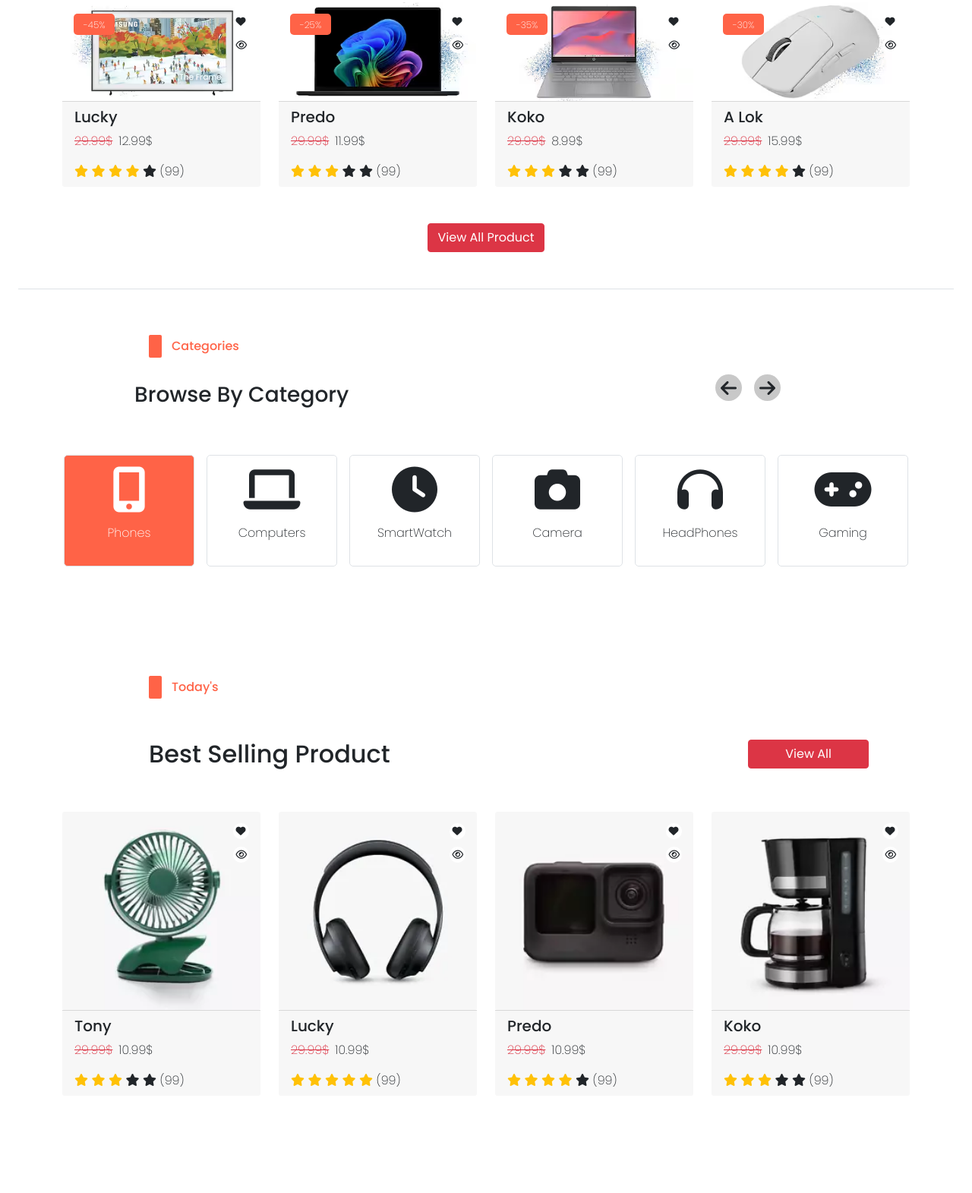
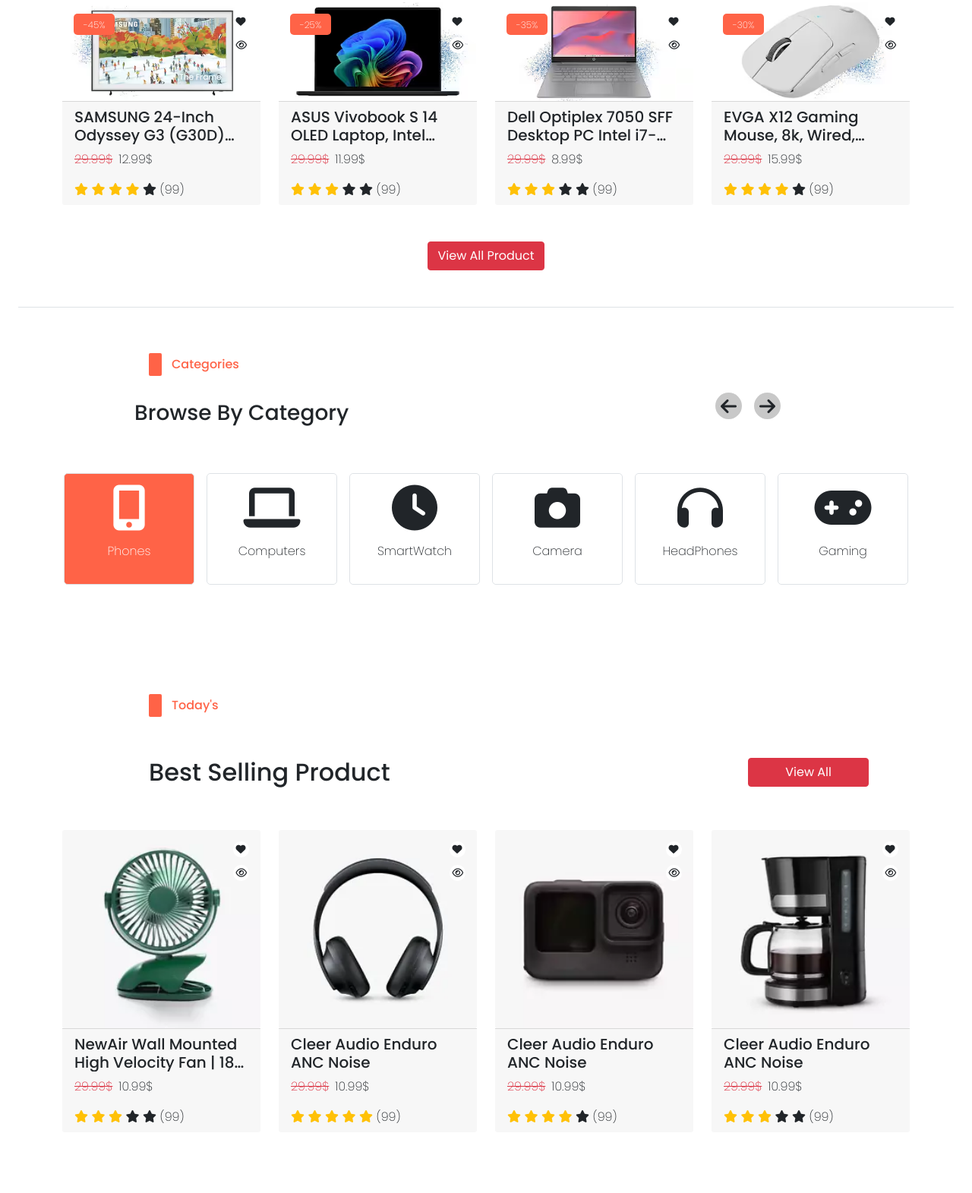
Before and after one commit to Sovannchhaktra/assignment-web, a plain HTML site: page index.html in a window 1280 px wide. Shown: the part 913-2484 px from the top of the page at 76% size. Drawn offline with nearby package versions, Linux system fonts and the light colour scheme.

Commit message:
Finalize

```diff
--- a/index.html
+++ b/index.html
@@ -18,12 +18,12 @@
     <!-- Link Flaticon -->
     <link href="https://cdn.jsdelivr.net/npm/@flaticon/flaticon-uicons/css/all/all.css" rel="stylesheet">
     <!-- Link Boxiconbs -->
-    <script src="https://cdnjs.cloudflare.com/ajax/libs/boxicons/2.1.0/dist/boxicons.js"></script>
+    <script src="https://cdnjs.cloudflare.com/ajax/li bs/boxicons/2.1.0/dist/boxicons.js"></script>
     <!-- Link AOS css -->
     <link href="https://unpkg.com/aos@2.3.1/dist/aos.css" rel="stylesheet">
     <!-- Link AOS js -->
     <script src="https://unpkg.com/aos@2.3.1/dist/aos.js"></script>
-    <title>Don't Toxic</title>
+    <title>CTA Accessories Store</title>
 
     <link rel="icon" href="assets/icon/Cart1.svg">
 </head>
@@ -266,7 +266,7 @@
                                               <span>-30%</span>
                                           </div>
                                           <img class="card-img"
-                                            src="flash-sale/flash-sale4.avif"
+                                              src="flash-sale/flash-sale4.avif"
                                             alt="">
                                             <button class="btn btn-dark w-100">Add To Cart</button>
                                             <div class="like-eye">
@@ -393,7 +393,7 @@
                                       </div>
                                     </div>
                                     <div class="card-footer">
-                                      <h5 class="pro-name">Tony</h5>
+                                      <h5 class="pro-name">NewAir Wall Mounted High Velocity Fan | 18" Air Fan</h5>
                                       <div class="d-flex gap-2">
                                           <del class="text-danger">29.99$</del>
                                           <p class="pro-price">10.99$</p>
@@ -421,7 +421,7 @@
                                       </div>
                                       </div>
                                     <div class="card-footer">
-                                      <h5 class="pro-name">Lucky</h5>
+                                      <h5 class="pro-name">Cleer Audio Enduro ANC Noise  </h5>
                                       <div class="d-flex gap-2">
                                           <del class="text-danger">29.99$</del>
                                           <p class="pro-price">10.99$</p>
@@ -449,7 +449,7 @@
                                       </div>
                                     </div>
                                     <div class="card-footer">
-                                      <h5 class="pro-name">Predo</h5>
+                                      <h5 class="pro-name">Cleer Audio Enduro ANC Noise</h5>
                                       <div class="d-flex gap-2">
                                           <del class="text-danger">29.99$</del>
                                           <p class="pro-price">10.99$</p>
@@ -478,7 +478,7 @@
                                       </div>
                                     </div>
                                     <div class="card-footer">
-                                      <h5 class="pro-name">Koko</h5>
+                                      <h5 class="pro-name">Cleer Audio Enduro ANC Noise</h5>
                                       <div class="d-flex gap-2">
                                           <del class="text-danger">29.99$</del>
                                           <p class="pro-price">10.99$</p>
@@ -540,7 +540,7 @@
                                       </div>
                                     </div>
                                     <div class="card-footer">
-                                      <h5 class="pro-name">Tony</h5>
+                                      <h5 class="pro-name">Dell Optiplex 7050 SFF Desktop PC Intel i7-7700 4-Cores 3.60GHz 32GB DDR4 1TB SSD WiFi BT HDMI Duel Monitor Support Windows 10 Pro Excellent Condition(Renewed)</h5>
                                       <div class="d-flex gap-2">
                                           <del class="text-danger">29.99$</del>
                                           <p class="pro-price">10.99$</p>
@@ -568,7 +568,7 @@
                                       </div>
                                       </div>
                                     <div class="card-footer">
-                                      <h5 class="pro-name">Lucky</h5>
+                                      <h5 class="pro-name">Apple 2022 MacBook Air Laptop with M2 chip: Built for Apple Intelligence, 13.6-inch Liquid Retina Display, 16GB RAM, 256GB SSD Storage, Backlit Keyboard, 1080p FaceTime HD Camera; Starlight</h5>
                                       <div class="d-flex gap-2">
                                           <del class="text-danger">29.99$</del>
                                           <p class="pro-price">10.99$</p>
@@ -596,7 +596,7 @@
                                       </div>
                                     </div>
                                     <div class="card-footer">
-                                      <h5 class="pro-name">Predo</h5>
+                                      <h5 class="pro-name">Dell Optiplex 7050 SFF Desktop PC Intel i7-7700 4-Cores 3.60GHz 32GB DDR4 1TB SSD WiFi BT HDMI Duel Monitor Support Windows 10 Pro Excellent Condition(Renewed)</h5>
                                       <div class="d-flex gap-2">
                                           <del class="text-danger">29.99$</del>
                                           <p class="pro-price">10.99$</p>
@@ -625,7 +625,7 @@
                                       </div>
                                     </div>
                                     <div class="card-footer">
-                                      <h5 class="pro-name">Koko</h5>
+                                      <h5 class="pro-name">Boost Mobile | Apple iPhone 16 (128 GB) - Ultramarine [Locked]. Requires Unlimited Plan. Apple Intelligence.</h5>
                                       <div class="d-flex gap-2">
                                           <del class="text-danger">29.99$</del>
                                           <p class="pro-price">10.99$</p>
@@ -655,7 +655,7 @@
                                       </div>
                                     </div>
                                     <div class="card-footer">
-                                      <h5 class="pro-name">Tony</h5>
+                                      <h5 class="pro-name">2 in 1 Mini Pneumatic Chamfering Machine,Air Chamfer Tool for Chamfering Metal Round Corner,45 degree Arc Corner Beveling Trimming Machine (Blue)</h5>
                                       <div class="d-flex gap-2">
                                           <del class="text-danger">29.99$</del>
                                           <p class="pro-price">10.99$</p>
@@ -683,7 +683,7 @@
                                       </div>
                                       </div>
                                     <div class="card-footer">
-                                      <h5 class="pro-name">Lucky</h5>
+                                      <h5 class="pro-name">EGate Projector • Automatic & Smart • Native 1080P Full HD WiFi Bluetooth • 450 ANSI Portable Outdoor Movie Projector • Compatible with Laptop, Smartphone, TV Stick, PS5 • Auto Focus Auto Keystone</h5>
                                       <div class="d-flex gap-2">
                                           <del class="text-danger">29.99$</del>
                                           <p class="pro-price">10.99$</p>
@@ -711,7 +711,7 @@
                                       </div>
                                     </div>
                                     <div class="card-footer">
-                                      <h5 class="pro-name">Predo</h5>
+                                      <h5 class="pro-name">EGate Projector • Automatic & Smart • Native 1080P Full HD WiFi Bluetooth • 450 ANSI Portable Outdoor Movie Projector • Compatible with Laptop, Smartphone, TV Stick, PS5 • Auto Focus Auto Keystone</h5>
                                       <div class="d-flex gap-2">
                                           <del class="text-danger">29.99$</del>
                                           <p class="pro-price">10.99$</p>
@@ -740,7 +740,7 @@
                                       </div>
                                     </div>
                                     <div class="card-footer">
-                                      <h5 class="pro-name">Koko</h5>
+                                      <h5 class="pro-name">Lenovo Tab M9-2023 - Tablet - Long Battery Life - 9" HD - Front 2MP & Rear 8MP Camera - 3GB Memory - 32GB Storage - Android 12 or Later - Folio Case Included,Gray</h5>
                                       <div class="d-flex gap-2">
                                           <del class="text-danger">29.99$</del>
                                           <p class="pro-price">10.99$</p>
--- a/index.js
+++ b/index.js
@@ -27,14 +27,14 @@ getClock();
 setInterval(getClock, 1000);
 
 const obj = [
-  { name: "Tony", price: 10.99, img: "flash-sale/flash-sale1.avif" },
-  { name: "Lucky", price: 12.99, img: "flash-sale/flash-sale2.avif" },
-  { name: "Predo", price: 11.99, img: "flash-sale/flash-sale3.avif" },
-  { name: "Koko", price: 8.99, img: "flash-sale/flash-sale4.avif" },
-  { name: "A Lok", price: 15.99, img: "flash-sale/flash-sale5.avif" },
-  { name: "July", price: 17.99, img: "flash-sale/flash-sale6.avif" },
-  { name: "A Kom Sot", price: 17.99, img: "flash-sale/flash-sale7.avif" },
-  { name: "Momo", price: 12.99, img: "flash-sale/flash-sale8.avif" },
+  { name: "SAMSUNG 27 Essential S3 (S36GD) Series FHD 1800R Curved Computer Monitor, 100Hz, Game Mode, Advanced Eye Comfort", price: 10.99, img: "flash-sale/flash-sale1.avif" },
+  { name: "SAMSUNG 24-Inch Odyssey G3 (G30D) Series FHD Gaming Monitor, 1ms, 180Hz, AMD FreeSync, Adjustable Stand, Black Equalizer, Virtual Aim Point", price: 12.99, img: "flash-sale/flash-sale2.avif" },
+  { name: "ASUS Vivobook S 14 OLED Laptop, Intel Core Ultra 9 185H, 16GB, 1TB SSD, Neutral Black, S5406MA-AS96, Intel Evo Edition", price: 11.99, img: "flash-sale/flash-sale3.avif" },
+  { name: "Dell Optiplex 7050 SFF Desktop PC Intel i7-7700 4-Cores 3.60GHz 32GB DDR4 1TB SSD WiFi BT HDMI Duel Monitor Support Windows 10 Pro Excellent Condition(Renewed)", price: 8.99, img: "flash-sale/flash-sale4.avif" },
+  { name: "EVGA X12 Gaming Mouse, 8k, Wired, White, Customizable, Dual Sensor, 16,000 DPI, 5 Profiles", price: 15.99, img: "flash-sale/flash-sale5.avif" },
+  { name: "Sennheiser Consumer Audio HD 650 - Audiophile Hi-Res Open Back Dynamic Headphone", price: 17.99, img: "flash-sale/flash-sale6.avif" },
+  { name: "Samsung 32 UJ59 Series 4K UHD (3840x2160) Computer Monitor", price: 17.99, img: "flash-sale/flash-sale7.avif" },
+  { name: "Samsung Galaxy Tab S6 Lite (2024)", price: 12.99, img: "flash-sale/flash-sale8.avif" },
 ];
 
 let index = 0;
--- a/style.css
+++ b/style.css
@@ -12,6 +12,13 @@
   background-color: #000;
   color: #fff;
   transition: all 0.4s ease-out;
+}
+.pro-name{
+  display: -webkit-box;       /* Create a flexible box */
+  -webkit-box-orient: vertical; /* Set the box orientation to vertical */
+  overflow: hidden;           /* Hide overflowing content */
+  text-overflow: ellipsis;    /* Add ellipsis for overflowing text */
+  -webkit-line-clamp: 2;
 }
 
 .container-fluid {
```
